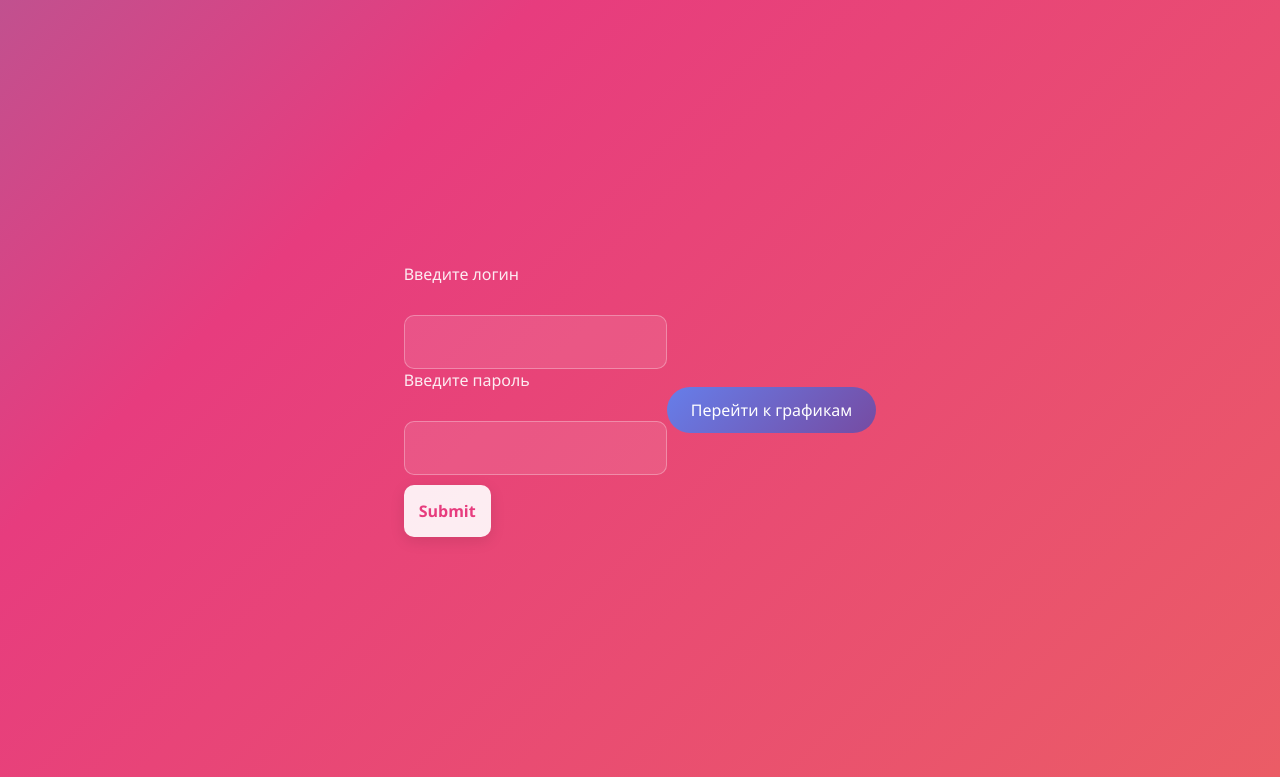
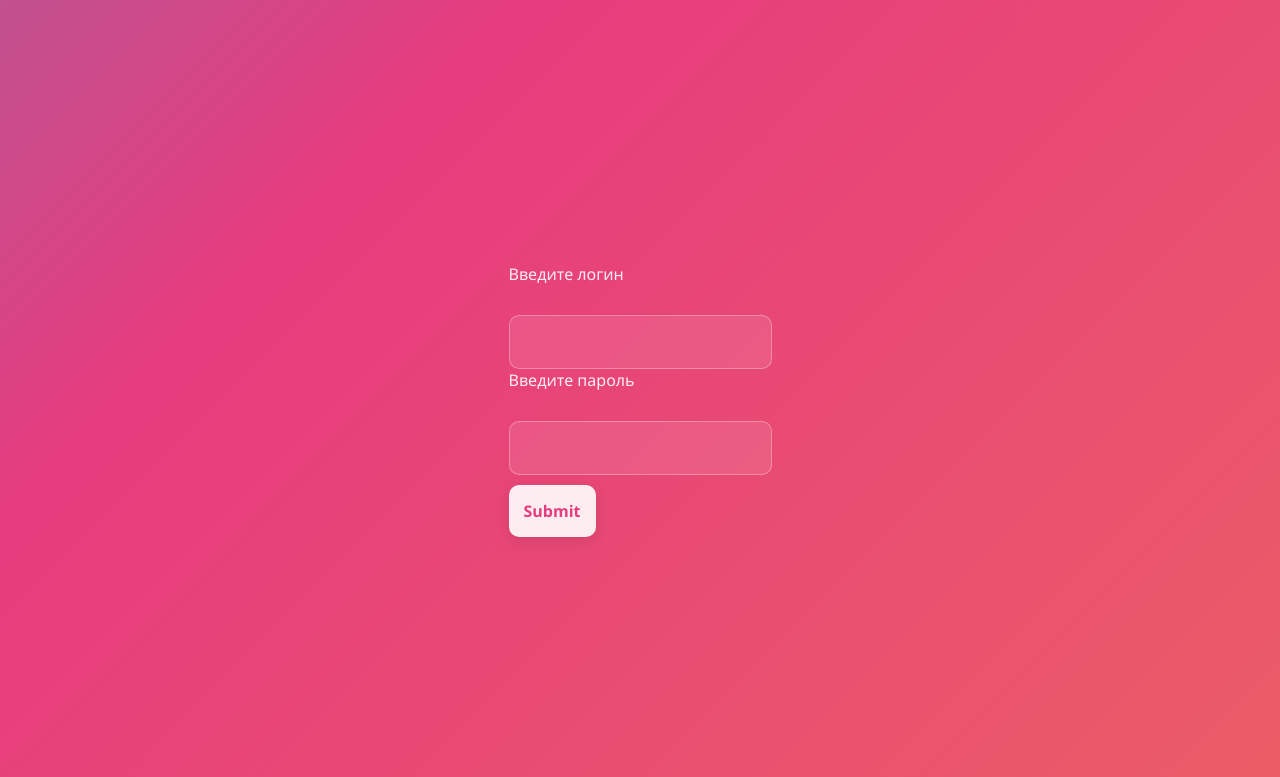
Before and after one commit to DemetrioII/MyPythonProject, a FastAPI app: page /login in a window 1280 px wide. Shown: the top 777 px of the page. Run offline with FastAPI, Linux system fonts and the light colour scheme.

Commit message:
Update index.html

```diff
--- a/templates/index.html
+++ b/templates/index.html
@@ -10,23 +10,6 @@
             box-sizing: border-box;
             font-family: 'Segoe UI', Tahoma, Geneva, Verdana, sans-serif;
         }
-        .graphics-button {
-            background: linear-gradient(135deg, #667eea, #764ba2);
-            color: white;
-            border: none;
-            padding: 12px 24px;
-            font-size: 1rem;
-            border-radius: 30px;
-            cursor: pointer;
-            margin-top: 20px;
-            transition: background 0.3s ease, transform 0.2s ease;
-            display: inline-block;
-}
-
-.graphics-button:hover {
-    transform: scale(1.05);
-    background: linear-gradient(135deg, #764ba2, #667eea);
-}
 
         body {
             min-height: 100vh;
@@ -228,8 +211,5 @@
         </div>
         <input class="submit-btn" content="Done" type="submit">
     </form>
-    <form method="post" action="/Graphics.html">
-        <button type="submit" class="graphics-button">Перейти к графикам</button>
-    </form>
 </body>
 </html>
```
